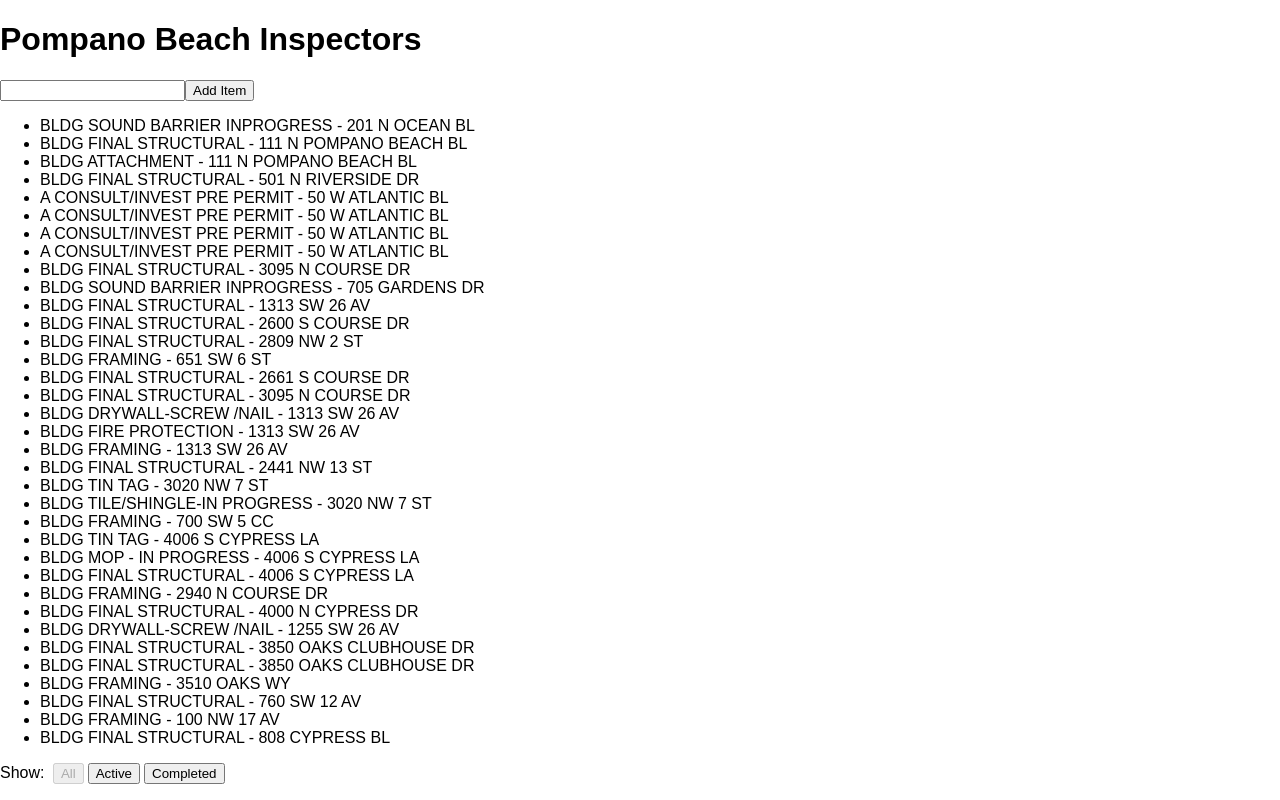
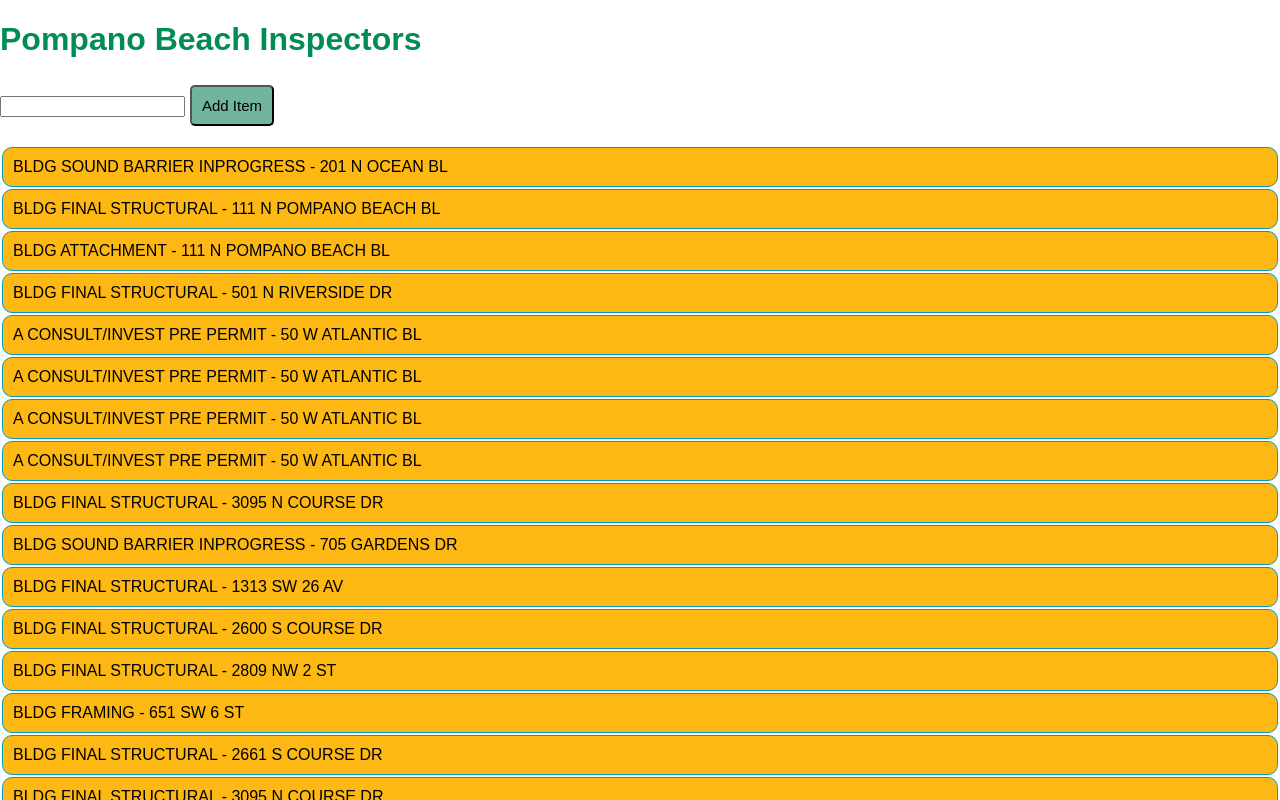
Before and after one commit to qtrandev/react-pompano, a React (Create React App) app: page / in a window 1280 px wide. Shown: the top 800 px of the page. Built offline with nearby package versions, Linux system fonts and the light colour scheme.

Commit message:
Add styles to list

```diff
--- a/src/App.css
+++ b/src/App.css
@@ -1,3 +1,41 @@
+body {
+  background-color: white;
+}
+
+h1 {
+  color: #008D54 /* text color from logo */
+}
+
+ul {
+  padding: 0;
+  list-style-type: none;
+}
+
+li {
+  background-color: #FDB813; /* sun color from logo */
+  padding: 10px;
+  margin: 2px;
+  border-radius: 10px;
+  border: 1px solid;
+  border-color: #009CC2; /* fish color from logo */
+}
+
+button {
+  background-color: #71B59C; /* water color from logo */
+  padding: 10px;
+  border-radius: 5px;
+  margin: 5px;
+  font-size: 15px;
+}
+
+/* For Reference */
+.colors {
+  color: #71B59C; /* water color from logo */
+  color: #FDB813; /* sun color from logo */
+  color: #009CC2; /* fish color from logo */
+  color: #008D54 /* text color from logo */
+}
+
 .App {
   text-align: center;
 }
@@ -8,7 +46,7 @@
 }
 
 .App-header {
-  background-color: #222;
+  background-color: rgb(187, 27, 27);
   height: 150px;
   padding: 20px;
   color: white;
--- a/src/components/App.js
+++ b/src/components/App.js
@@ -2,6 +2,7 @@ import React from 'react'
 import Footer from './Footer'
 import AddItem from '../containers/AddItem'
 import VisibleItemList from '../containers/VisibleItemList'
+import '../App.css';
 
 const App = () => (
   <div>
```
